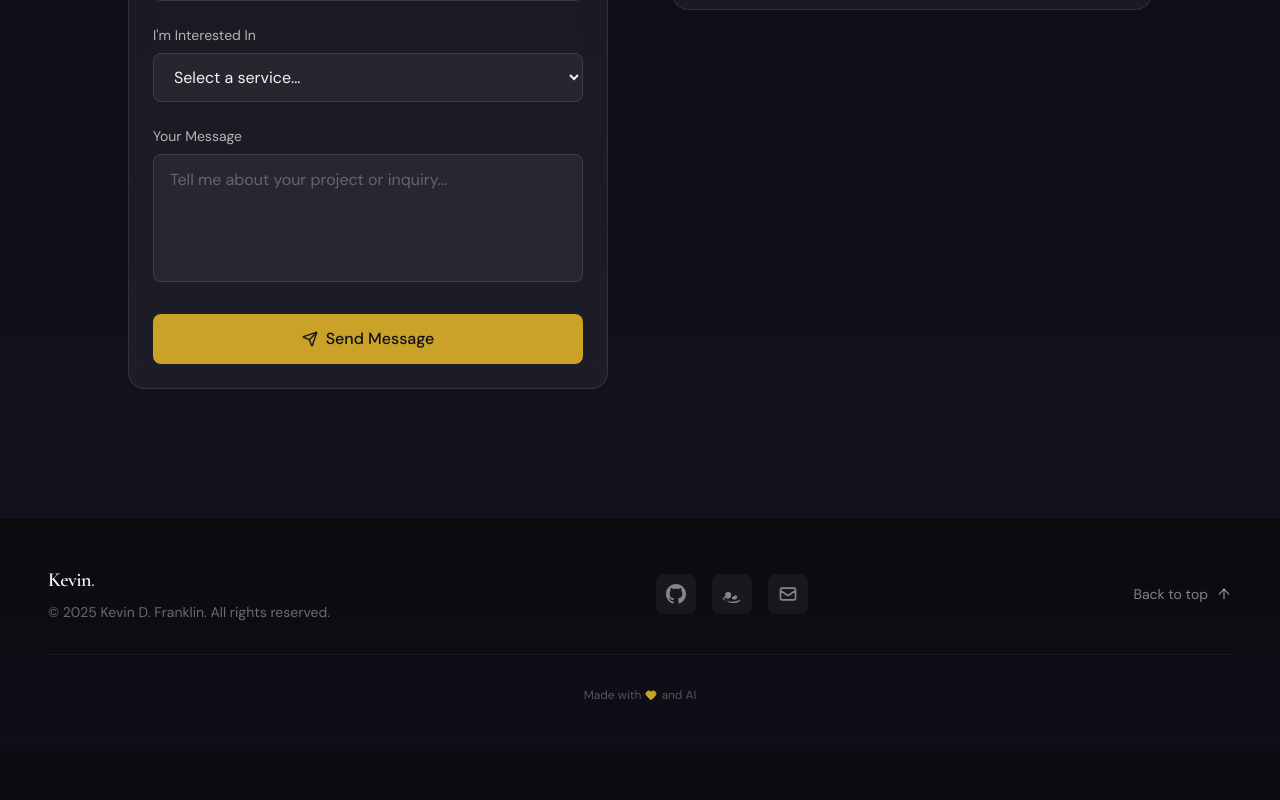
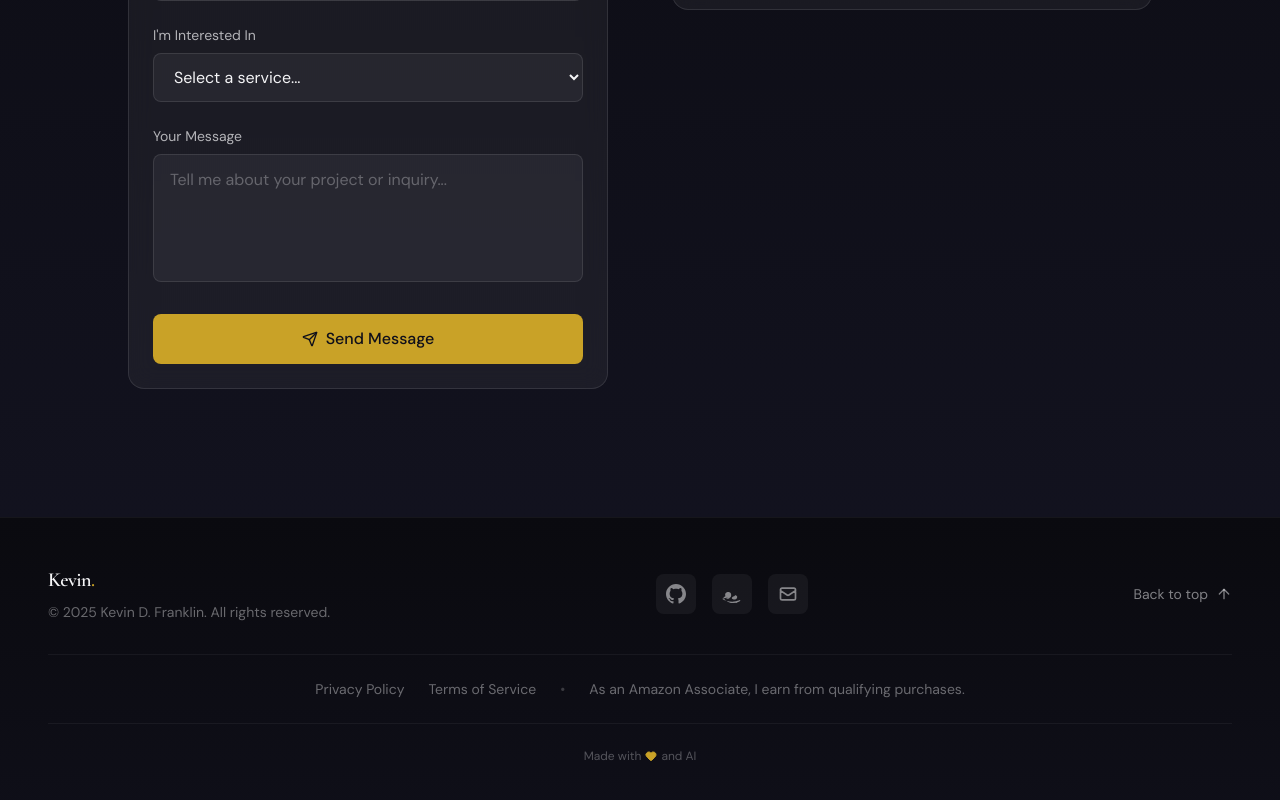
Before and after one commit to kev7n11f/kevindfranklin-site, a Next.js app: page / in a window 1280 px wide. Shown: the part 6107-6907 px from the top of the page. Before the commit the page ends 6858 px from the top, so only its background shows below. Built offline with nearby package versions, Linux system fonts and the light colour scheme.

Commit message:
Add legal links to footer

```diff
--- a/src/components/Footer.tsx
+++ b/src/components/Footer.tsx
@@ -91,8 +91,22 @@ export default function Footer() {
           </motion.button>
         </div>
 
+        {/* Legal links */}
+        <div className="mt-8 pt-6 border-t border-white/5 flex flex-wrap items-center justify-center gap-6 text-sm">
+          <a href="/privacy" className="text-foreground/40 hover:text-primary transition-colors">
+            Privacy Policy
+          </a>
+          <a href="/terms" className="text-foreground/40 hover:text-primary transition-colors">
+            Terms of Service
+          </a>
+          <span className="text-foreground/20">•</span>
+          <span className="text-foreground/40">
+            As an Amazon Associate, I earn from qualifying purchases.
+          </span>
+        </div>
+
         {/* Made with love */}
-        <div className="mt-8 pt-8 border-t border-white/5 text-center">
+        <div className="mt-6 pt-6 border-t border-white/5 text-center">
           <p className="text-xs text-foreground/30 flex items-center justify-center gap-1">
             Made with <Heart className="w-3 h-3 text-primary fill-primary" /> and AI
           </p>
```
